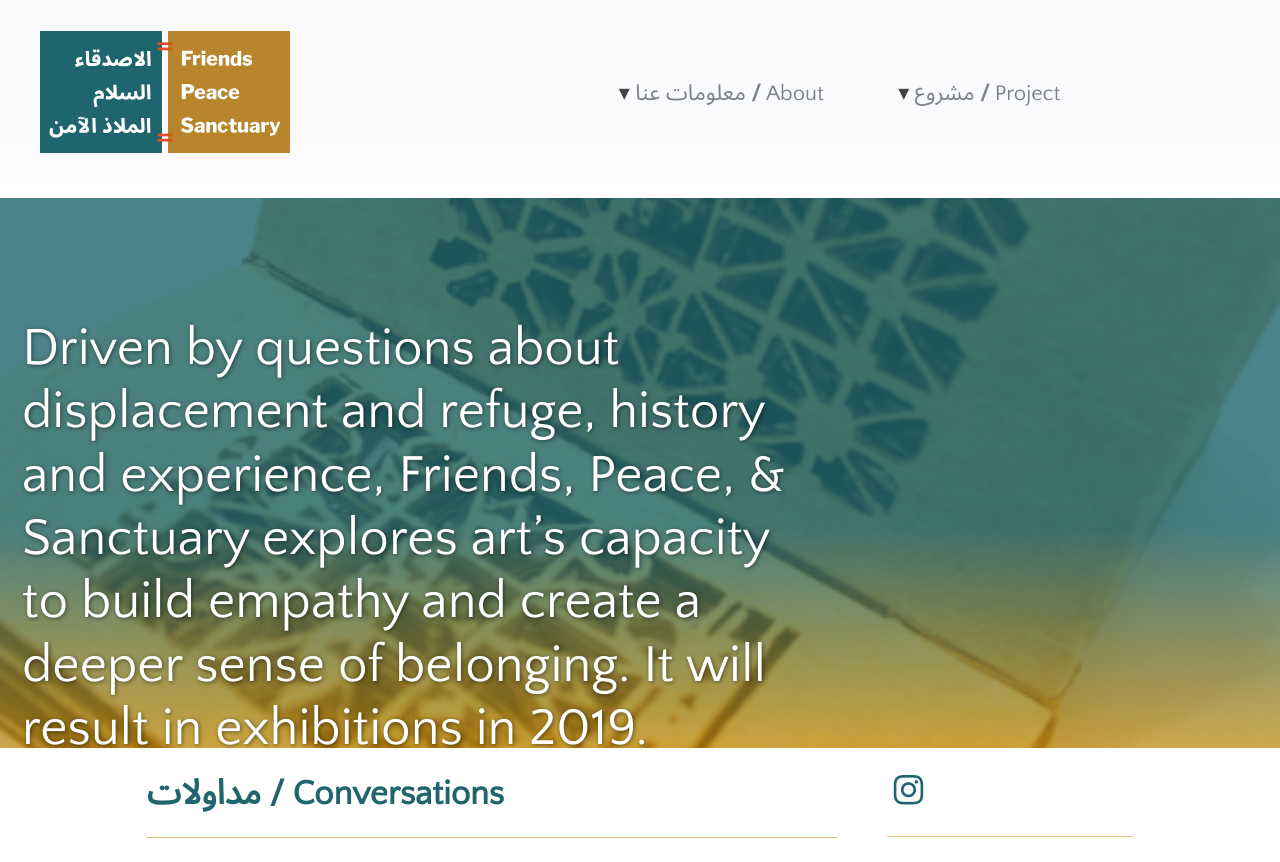
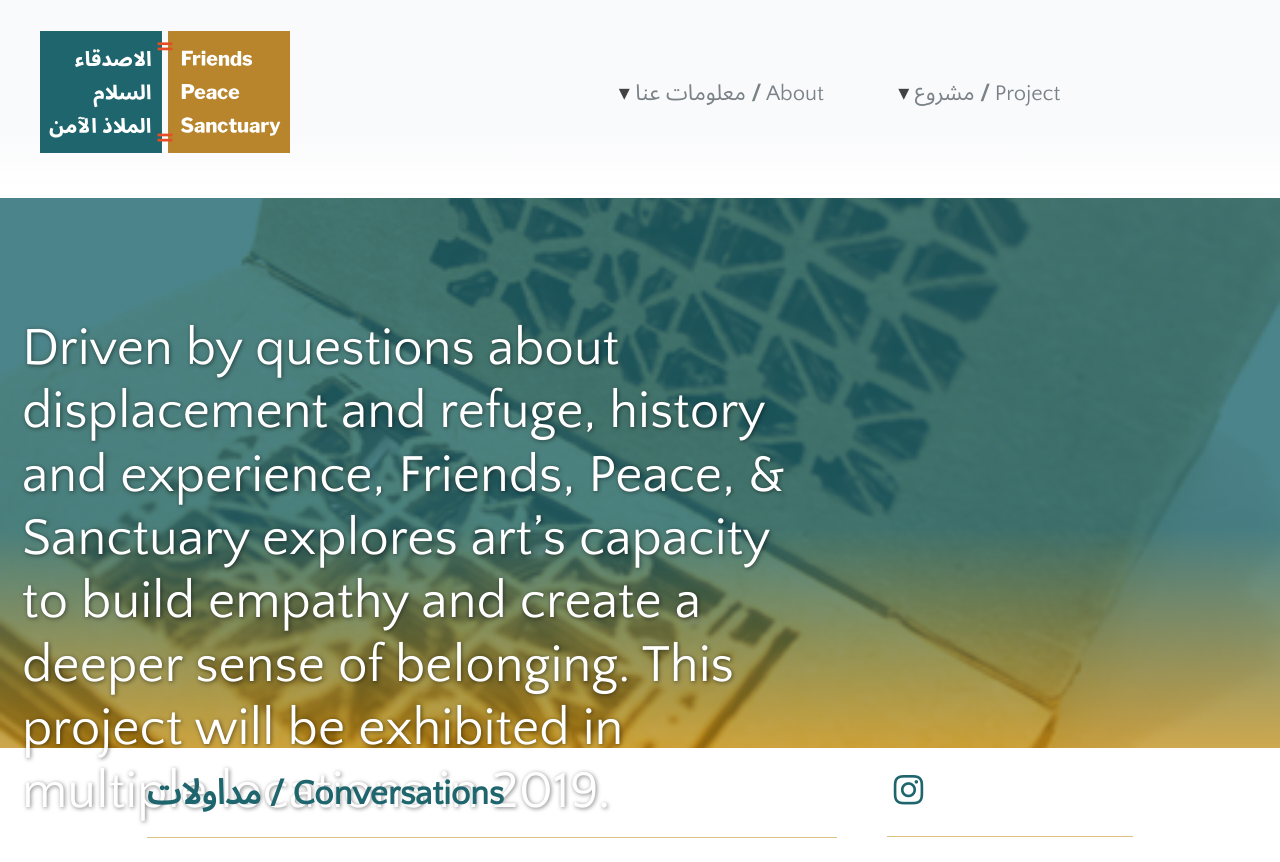
Before and after one commit to swat-ds/fps.swarthmore.edu, a Jekyll site: the page built from index.html, in a window 1280 px wide and 900 px high, cut to the strip 0-862 px from the top of the window. Built offline with Jekyll 4.4.1, drawn with Linux system fonts in a browser that asks for light colours; the list of posts is cut into pages by our own code; comment, search, counter and statistics services are not loaded.

Commit message:
Update index.html

```diff
--- a/index.html
+++ b/index.html
@@ -7,7 +7,8 @@ header: true
 excerpt: >-
   Driven by questions about displacement and refuge, history and experience,
   Friends, Peace, &amp; Sanctuary explores art’s capacity to build empathy and
-  create a deeper sense of belonging. It will result in exhibitions in 2019.
+  create a deeper sense of belonging. This project will be exhibited in multiple
+  locations in 2019.
 include_categories:
   - conversations
   - works
```
